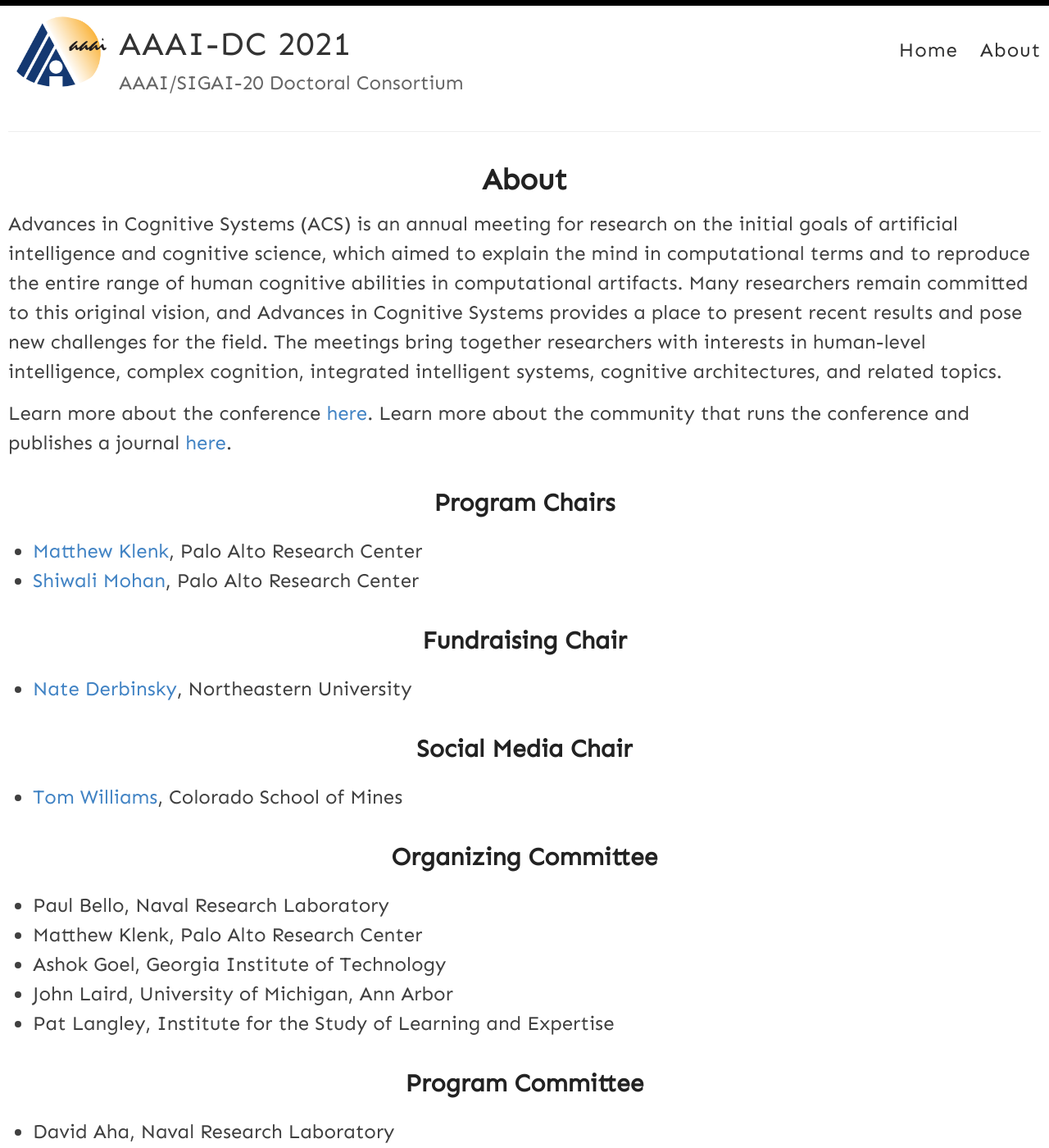
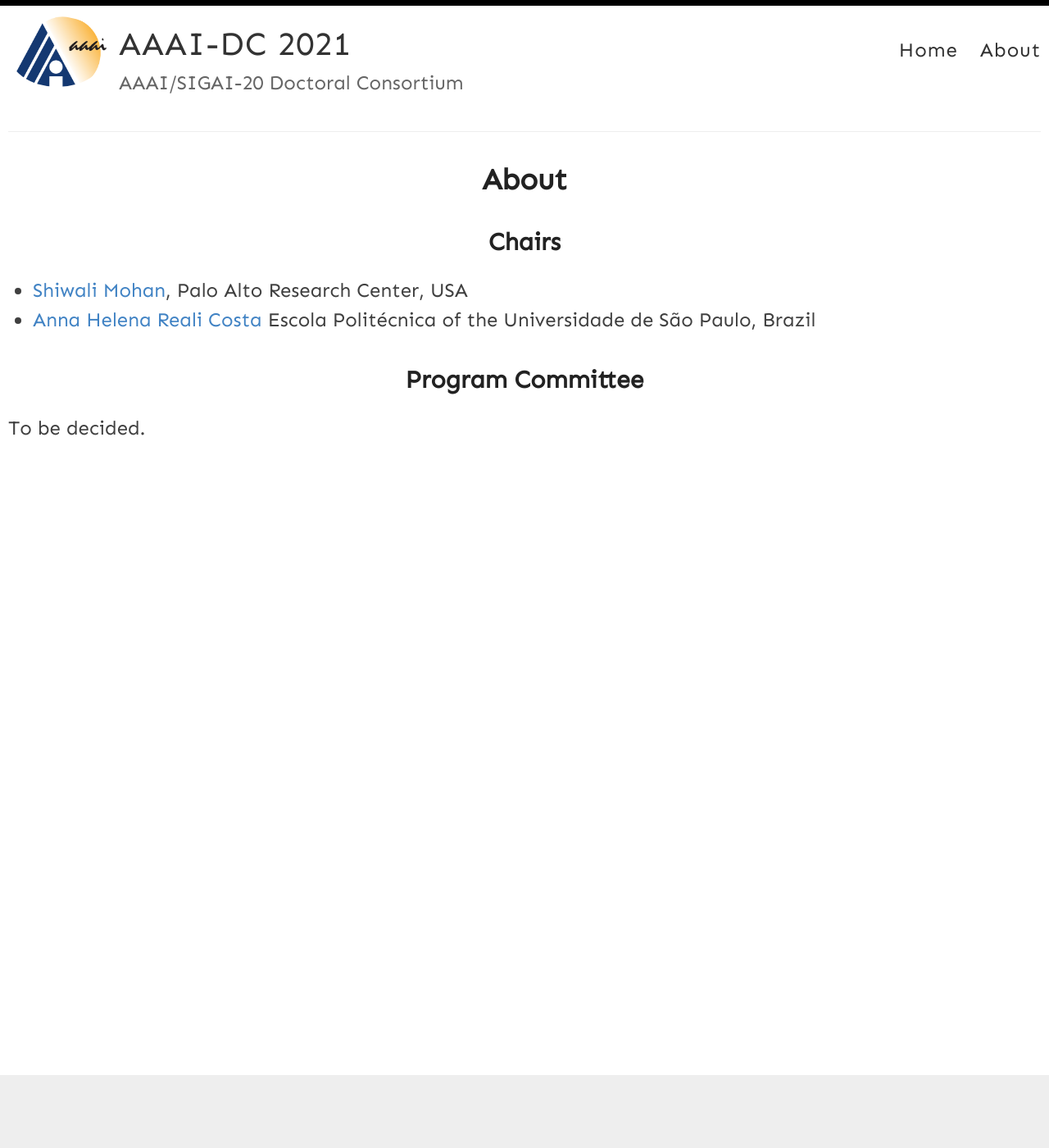
Before and after one commit to anna-reali/dc2021, a Jekyll site: the page built from _pages/about.md, in a window 1280 px wide and 1400 px high. Shown: the whole window at 82% size. Built offline with Jekyll 4.4.1, drawn with Linux system fonts in a browser that asks for light colours; some of the changed text lies outside the part shown.

Commit message:
Update about.md

```diff
--- a/_pages/about.md
+++ b/_pages/about.md
@@ -4,68 +4,10 @@ title: About
 permalink: /about/
 ---
 
-Advances in Cognitive Systems (ACS) is an annual meeting for research on the initial goals of artificial intelligence and cognitive science, which aimed to explain the mind in computational terms and to reproduce the entire range of human cognitive abilities in computational artifacts. Many researchers remain committed to this original vision, and Advances in Cognitive Systems provides a place to present recent results and pose new challenges for the field. The meetings bring together researchers with interests in human-level intelligence, complex cognition, integrated intelligent systems, cognitive architectures, and related topics.
+## Chairs
+- [Shiwali Mohan](http://www.shiwali.me), Palo Alto Research Center, USA
+- [Anna Helena Reali Costa](https://pcs.usp.br/anna/) Escola Politécnica of the Universidade de São Paulo, Brazil
 
-Learn more about the conference [here](http://www.cogsys.org/conference/2020/). Learn more about the community that runs the conference and publishes a journal [here](http://cogsys.org/).
-
-## Program Chairs
-
-- [Matthew Klenk](http://www.matthewklenk.com/), Palo Alto Research Center
-- [Shiwali Mohan](http://www.shiwali.me), Palo Alto Research Center
-
-## Fundraising Chair
-
-- [Nate Derbinsky](https://www.khoury.northeastern.edu/people/nate-derbinsky/), Northeastern University
-
-## Social Media Chair
-
-- [Tom Williams](https://people.mines.edu/twilliams/), Colorado School of Mines
-
-## Organizing Committee
-
-- Paul Bello, Naval Research Laboratory
-- Matthew Klenk, Palo Alto Research Center
-- Ashok Goel, Georgia Institute of Technology
-- John Laird, University of Michigan, Ann Arbor
-- Pat Langley, Institute for the Study of Learning and Expertise
 
 ## Program Committee
-- David Aha, Naval Research Laboratory
-- Adam Amos-Binks, North Carolina State University
-- David Barbella, Earlham College
-- Paul Bello, Naval Research Laboratory
-- Tarek Richard Besold, Alpha Health AI Lab
-- Mehul Bhatt, Örebro University
-- Gordon Briggs, Naval Research Laboratory
-- Mark Burstein, SIFT
-- Rogelio E. Cardona-Rivera, University of Utah
-- Maria Chang, IBM
-- Michael Cox, Wright State Research Institute
-- Dustin Dannenhauer, Navatek LLC
-- Ernest Davis, New York University
-- Nate Derbinsky, Northeastern University
-- Mark Finlayson, Florida International University
-- Michael Floyd, Knexus Research
-- Kenneth Forbus, Northwestern University
-- Scott Friedman, SIFT
-- Alfredo Gabaldon, GE Global Research
-- Ashok Goel, Georgia Institute of Technology
-- Nick Hawes, University of Oxford
-- Tom Hinrichs, Northwestern University
-- James Kirk, Soar Technology, Inc.
-- Matthew Klenk, Palo Alto Research Center
-- Maithilee Kunda, Vanderbilt University
-- John Laird, University of Michigan
-- Pat Langley, The University of Auckland
-- Justin Li, Occidental College
-- Antonio Lieto, University of Turin
-- Andrew Lovett, U.S. Naval Research Laboratory
-- Jamie Macbeth, Smith College
-- Christopher Maclellan, "Soar Technology, Inc."
-- David McDonald, SIFT LLC
-- Marjorie McShane, RPI
-- Shiwali Mohan, Palo Alto Research Center
-- Sergei Nirenburg, RPI
-- Irina Rabkina, Occidental College
-- Mohan Sridharan, University of Birmingham
-- Tom Williams, Colorado School of Mines
+To be decided.
```
